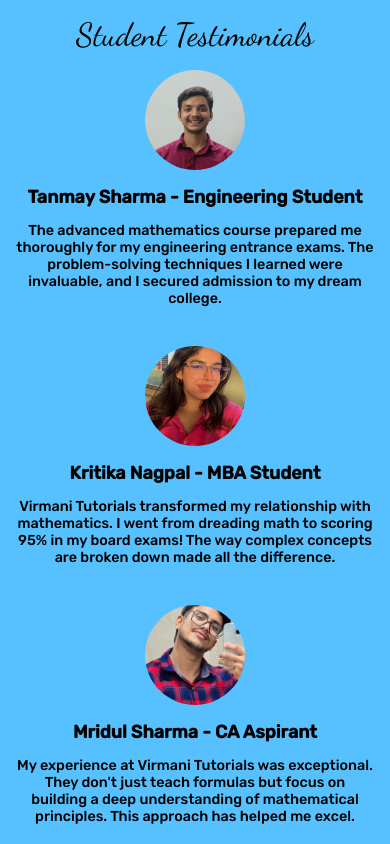
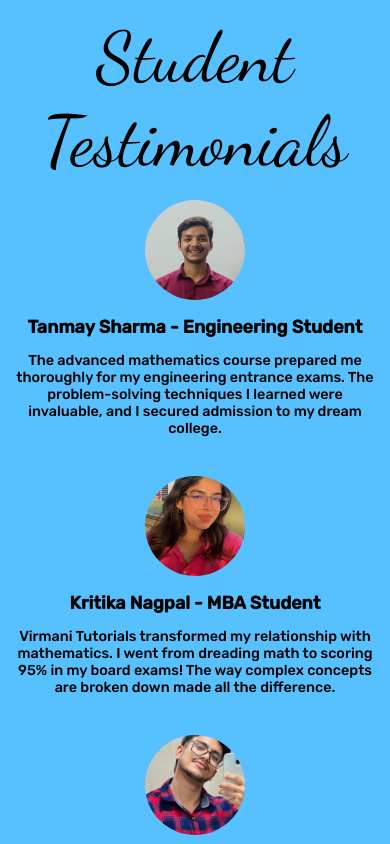
Before and after one commit to TanmaySharma90155/Coaching-Institute-Website, a React (Create React App) app: page /students in a window 390 px wide. Shown: the top 844 px of the page. Built offline with nearby package versions, Linux system fonts and the light colour scheme.

Commit message:
Fixed Headings

```diff
--- a/src/components/about/about.css
+++ b/src/components/about/about.css
@@ -12,7 +12,7 @@
     padding: 1.5rem 0;
     font-family: 'Dancing Script', cursive;
     color: rgb(0, 0, 0);
-    font-size: 3rem;
+    font-size: 100px;
     text-align: center;
 }
 
--- a/src/components/courses/courses.css
+++ b/src/components/courses/courses.css
@@ -15,7 +15,7 @@
 
     font-family: 'Dancing Script';
     color: rgb(0, 0, 0);
-    font-size: 100px;
+    font-size: 70px;
     margin-bottom: 4rem;
     display: flex;
     justify-content: center;
--- a/src/components/students/students.css
+++ b/src/components/students/students.css
@@ -8,7 +8,7 @@
 .students__title {
   font-family: 'Dancing Script';
   color: black;
-  font-size: 4rem; /* Changed from fixed 100px to relative unit */
+  font-size: 70px; /* Changed from fixed 100px to relative unit */
   text-align: center;
   margin-bottom: 2rem;
 }
@@ -83,13 +83,13 @@
   }
 
   .students__title {
-    font-size: 3.5rem;
+    font-size: 70px;
   }
 }
 
 @media screen and (max-width: 992px) {
   .students__title {
-    font-size: 3rem;
+    font-size: 70px;
   }
 
   .testimonial-img {
@@ -104,7 +104,7 @@
 
 @media screen and (max-width: 768px) {
   .students__title {
-    font-size: 2.5rem;
+    font-size: 70px;
     margin-bottom: 1.5rem;
   }
 
@@ -138,7 +138,7 @@
   }
 
   .students__title {
-    font-size: 2rem;
+    font-size: 70px;
     margin-bottom: 1rem;
   }
 
```
